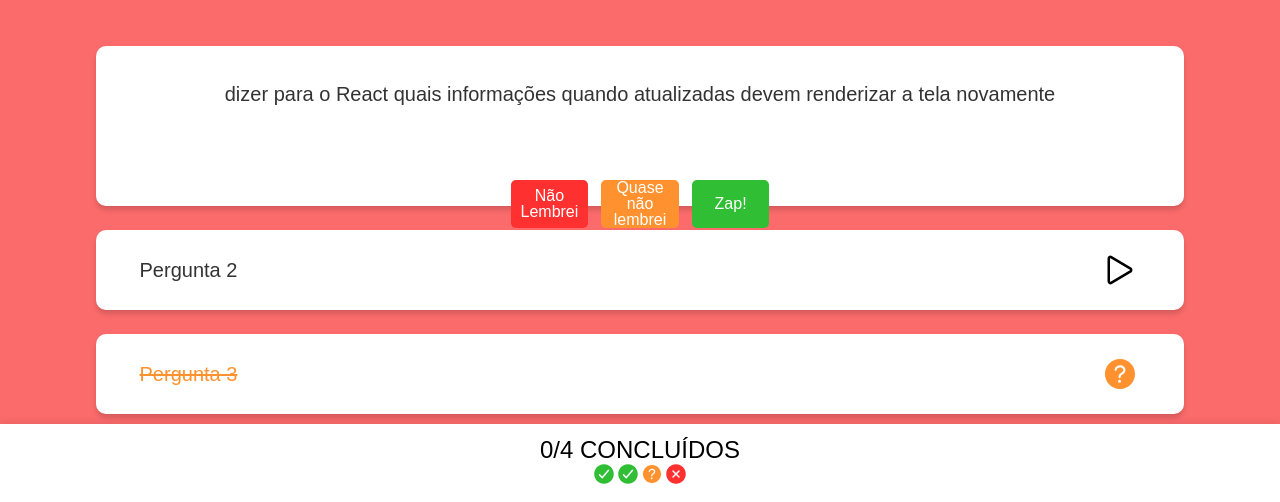
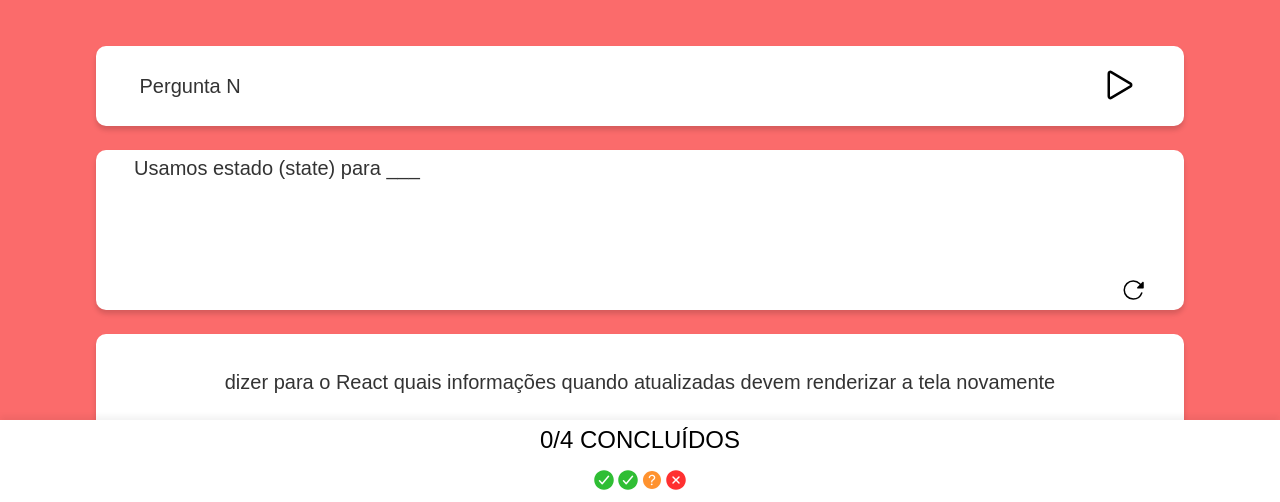
Before and after one commit to Fekete-Bruno/projeto8-zaprecall, a React app: page / in a window 1280 px wide. Shown: the part 296-798 px from the top of the page. Built offline with nearby package versions, Linux system fonts and the light colour scheme; a web font is replaced by a local one.

Commit message:
All styles are ok, starting deck logic

```diff
--- a/public/css/style-mobile.css
+++ b/public/css/style-mobile.css
@@ -37,7 +37,6 @@ footer{
     left:0;
     width:100%;
     background-color: rgba(255, 255, 255, 1);
-    height: 10vh;
     box-shadow: 0px -4px 6px rgba(0, 0, 0, 0.05);
     display: flex;
     flex-direction: column;
@@ -46,6 +45,7 @@ footer{
 }
 
 footer > *{
+    margin:1vh;
     font-size: 3vh;
 }
 
@@ -87,8 +87,12 @@ footer > *{
 }
 
 .deck-screen{
-    margin-top: 5vh;
+    margin: 5vh 0;
     width: 85vw;
+}
+
+.cards{
+    margin-bottom: 15vh;
 }
 
 .button-green:hover, .button-yellow:hover, .button-red:hover, .question:hover, .card:hover, .button:hover{
--- a/src/components/DeckCards.js
+++ b/src/components/DeckCards.js
@@ -1,28 +1,58 @@
-export default function DeckCards(){
+import React from "react";
+import Card from "./Card"
+export default function DeckCards({decks}){
+
+    const [deck,setDeck] = React.useState([]);
+    function createDeck() {
+    decks.sort(() => Math.random() - 0.5);
+    decks.forEach((card) => {
+        deck.push({ ...card,
+        status:"card"});
+    });
+    }
+
+    createDeck();
+
     return(
-        <div>
+        <div className="cards">
+        {/* {deck.map((card, index) => (
+          <Card index={index+1} key={index} card={card} />
+        ))} */}
+        <div className="card" >
+            <h2>Pergunta N</h2>
+            <div><ion-icon name="play-outline"></ion-icon></div>
+        </div>
+        <div className="question">
+            <h2 className="question-text">Usamos estado (state) para ___</h2>
+            <div className="question-icon"><ion-icon name="reload-outline"></ion-icon></div>
+        </div>
         <div className="answer">
-            <div className="answer-text">
-                <h2>dizer para o React quais informações quando atualizadas devem renderizar a tela novamente</h2>
-            </div>
+            <h2 className="answer-text">dizer para o React quais informações quando atualizadas devem renderizar a tela novamente</h2>
             <div className="button-container">
-                <div className="button-red"><p>Não Lembrei</p></div>
-                <div className="button-yellow"><p>Quase não lembrei</p></div>
-                <div className="button-green"><p>Zap!</p></div>
+                <div className="button-red">
+                    <p>Não lembrei</p>
+                </div>
+                <div className="button-yellow">
+                    <p>Quase não lembrei</p>
+                </div>
+                <div className="button-green">
+                    <p>Zap!</p>
+                </div>
             </div>
         </div>
-        <div className="card">
-            <h2>Pergunta 2</h2>
-            <ion-icon name="play-outline"></ion-icon>
+        <div className="card red">
+            <h2>Pergunta N</h2>
+            <div><ion-icon name="close-circle"></ion-icon></div>
         </div>
         <div className="card yellow">
-            <h2>Pergunta 3</h2>
-            <ion-icon name="help-circle"></ion-icon>
-            </div>
+            <h2>Pergunta N</h2>
+            <div><ion-icon name="help-circle"></ion-icon></div>
+        </div>
         <div className="card green">
-            <h2>Pergunta 4</h2>
-            <ion-icon name="checkmark-circle"></ion-icon>
+            <h2>Pergunta N</h2>
+            <div><ion-icon name="checkmark-circle"></ion-icon></div>
         </div>
+
         </div>
     );
 }
--- a/src/components/DeckScreen.js
+++ b/src/components/DeckScreen.js
@@ -15,25 +15,11 @@ export default function DeckScreen(){
         {question:"Usamos estado (state) para __", answer:"dizer para o React quais informações quando atualizadas devem renderizar a tela novamente" },
     ]
 
-    const deck = [];
-    function createDeck() {
-    decks.sort(() => Math.random() - 0.5);
-    decks.forEach((value,index) => {
-        if(index<4){
-            deck.push({ ...value,
-            status:"card" });
-        };
-    });
-    }
-
-    createDeck();
-    console.log(deck)
     return(
         <div className="deck-screen">
             <Header />
-            <DeckCards />
+            <DeckCards decks={decks} />
             <Footer />
-
         </div>
     )
 }
```
